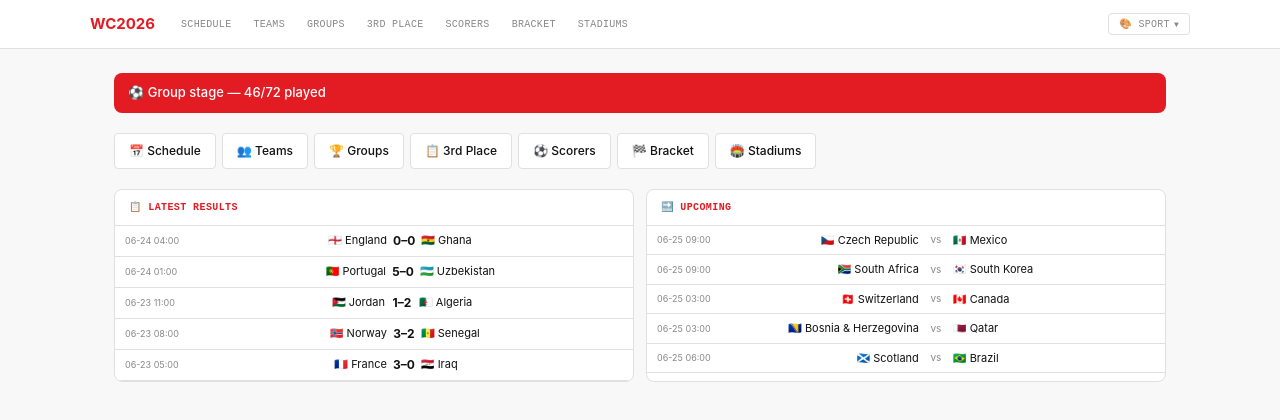
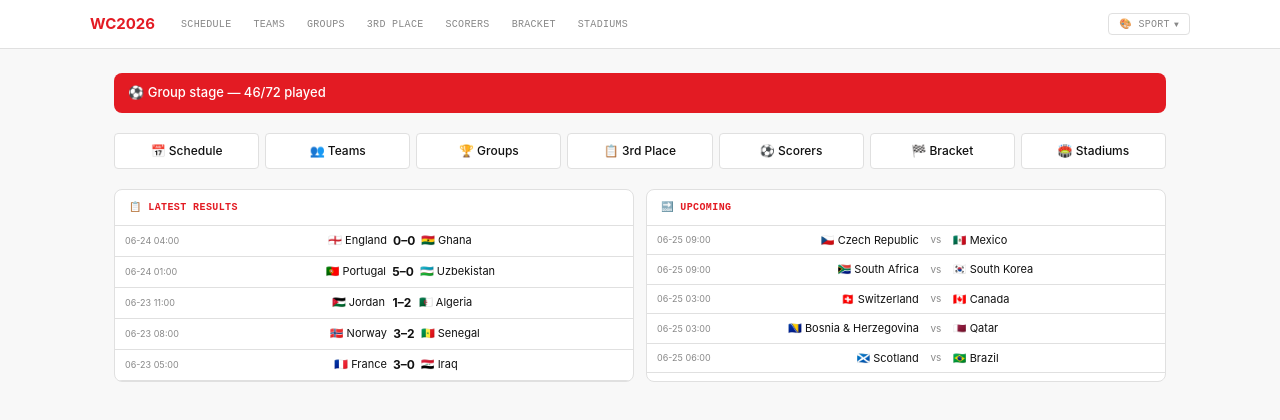
Before and after one commit to codeguy0425/worldcup2026_v2, a React (Vite) app in the folder app/: page / in a window 1280 px wide. Shown: the top 420 px of the page. Built offline with nearby package versions, Linux system fonts and the light colour scheme.

Commit message:
fix: equal-width home buttons

```diff
--- a/app/src/pages/Home.tsx
+++ b/app/src/pages/Home.tsx
@@ -61,10 +61,11 @@ export function HomePage() {
           { to: '/stadiums', label: 'Stadiums', icon: '🏟️' },
         ].map(link => (
           <Link key={link.to} to={link.to} style={{
-            display: 'flex', alignItems: 'center', gap: '6px',
+            display: 'flex', alignItems: 'center', justifyContent: 'center', gap: '6px',
             padding: '8px 14px', borderRadius: 'var(--radius-sm)',
             background: 'var(--surface)', border: '1px solid var(--border)',
             textDecoration: 'none', color: 'inherit', fontSize: '12px', fontWeight: 500,
+            flex: '1 1 0', minWidth: '100px',
           }}>
             {link.icon} {link.label}
           </Link>
```
